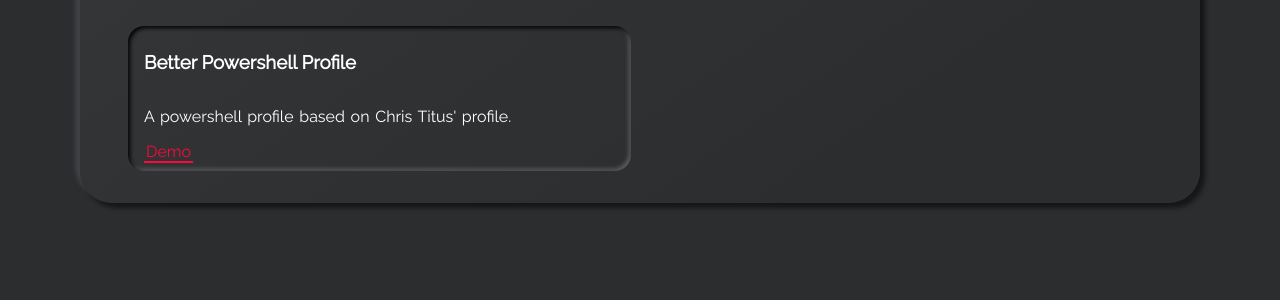
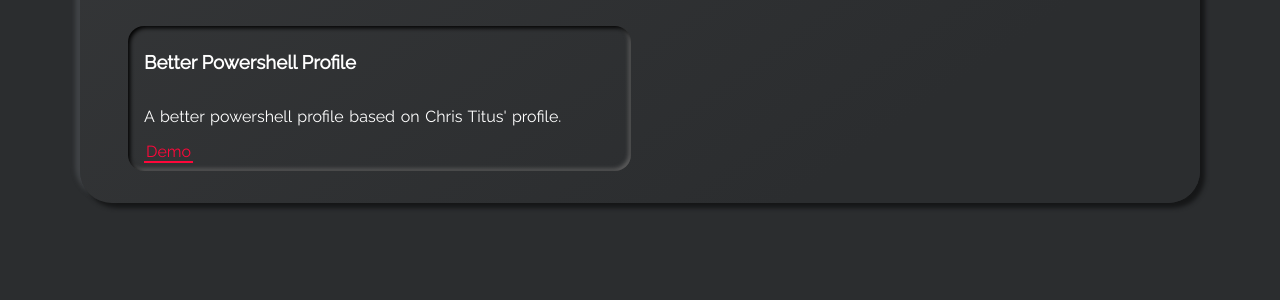
Before and after one commit to ShadowElixir/ShadowElixir.github.io, a Jekyll site: the page built from index.html, in a window 1280 px wide. Shown: the part 1512-1812 px from the top of the page. Built offline with Jekyll 4.4.1, drawn with Linux system fonts in a browser that asks for light colours; comment, search, counter and statistics services are not loaded.

Commit message:
Update projects.yml

```diff
--- a/_data/projects.yml
+++ b/_data/projects.yml
@@ -30,5 +30,5 @@
   demo: https://github.com/ShadowElixir/pacman-apt
 
 - name: Better Powershell Profile
-  descr: "A powershell profile based on Chris Titus' profile."
+  descr: "A better powershell profile based on Chris Titus' profile."
   demo: https://github.com/ShadowElixir/better-powershell-profile
```
